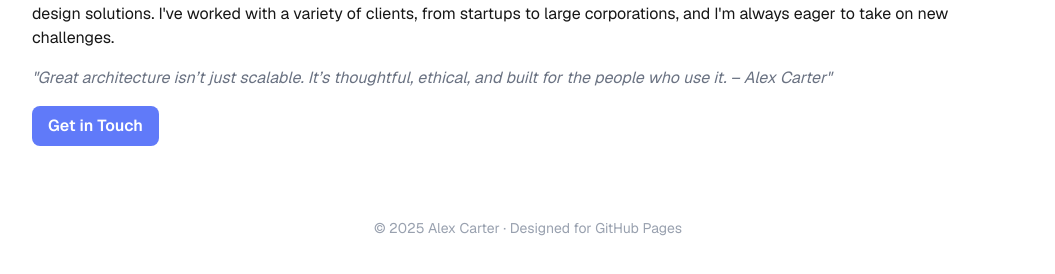
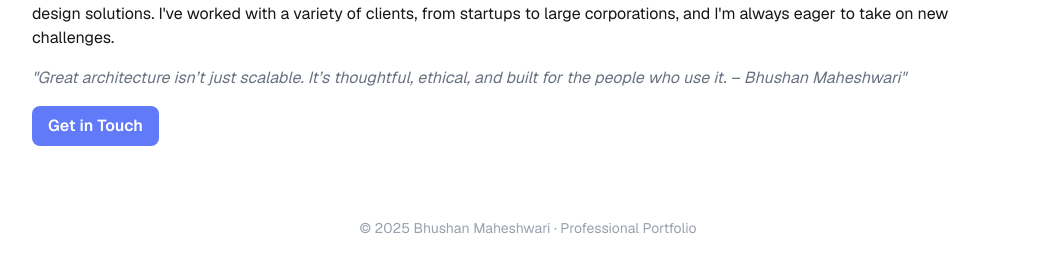
Before and after one commit to bhushanmaheshwari/bhushanmaheshwari.github.io, a Next.js app: page / in a window 1280 px wide. Shown: the part 3634-3908 px from the top of the page, without its empty margins (112-1167 px from the left). Built offline with nearby package versions, Linux system fonts and the light colour scheme.

Commit message:
updated - making it dynamic based on the new data

```diff
--- a/src/app/layout.js
+++ b/src/app/layout.js
@@ -12,8 +12,8 @@ const geistMono = Geist_Mono({
 });
 
 export const metadata = {
-  title: "Create Next App",
-  description: "Generated by create next app",
+  title: "Bhushan Maheshwari",
+  description: "Portfolio of work experience, products of Bhushan Maheshwari",
 };
 
 export default function RootLayout({ children }) {
--- a/src/data/portfolio.json
+++ b/src/data/portfolio.json
@@ -147,9 +147,9 @@
   ],
   "aboutMe": {
     "desc": "I'm a UX designer with over 5 years of experience in creating user-friendly and visually appealing digital products. My expertise lies in user research, interaction design, and prototyping. I'm passionate about understanding user needs and translating them into effective design solutions. I've worked with a variety of clients, from startups to large corporations, and I'm always eager to take on new challenges.",
-    "quote": "Great architecture isn’t just scalable. It’s thoughtful, ethical, and built for the people who use it. – Alex Carter"
+    "quote": "Great architecture isn’t just scalable. It’s thoughtful, ethical, and built for the people who use it. – Bhushan Maheshwari"
   },
   "footer": {
-    "copyright": "© 2025 Alex Carter · Designed for GitHub Pages"
+    "copyright": "© 2025 Bhushan Maheshwari · Professional Portfolio"
   }
 }
```
